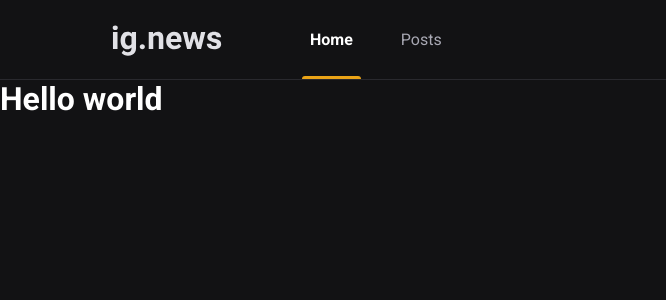
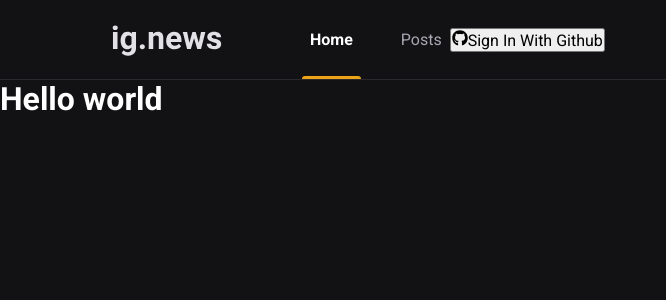
Before and after one commit to wdrik/ignews, a Next.js app: page / in a window 1280 px wide. Shown: the top 300 px of the page, without its empty margins (0-666 px from the left). Built offline with nearby package versions, Linux system fonts and the light colour scheme.

Commit message:
feat: add sign in component

```diff
--- a/package.json
+++ b/package.json
@@ -11,6 +11,7 @@
     "next": "10.2.2",
     "react": "17.0.2",
     "react-dom": "17.0.2",
+    "react-icons": "^4.2.0",
     "sass": "^1.34.1"
   },
   "devDependencies": {
--- a/src/components/Header/index.tsx
+++ b/src/components/Header/index.tsx
@@ -1,3 +1,5 @@
+import { SignInButton } from "../SignInButton";
+
 import styles from "./styles.module.scss";
 
 export function Header() {
@@ -9,6 +11,8 @@
           <a className={styles.active}>Home</a>
           <a>Posts</a>
         </nav>
+
+        <SignInButton />
       </div>
     </header>
   );
--- /dev/null
+++ b/src/components/SignInButton/index.tsx
@@ -0,0 +1,12 @@
+import { FaGithub } from "react-icons/fa";
+
+import styles from "./styles.module.scss";
+
+export function SignInButton() {
+  return (
+    <button type="button">
+      <FaGithub />
+      Sign In With Github
+    </button>
+  );
+}
--- a/src/pages/_document.tsx
+++ b/src/pages/_document.tsx
@@ -13,6 +13,7 @@
 
           <link rel="shortcut icon" href="/favicon.png" type="image/png" />
         </Head>
+
         <body>
           <Main />
           <NextScript />
```
Also changed, not shown: src/components/SignInButton/styles.module.scss (added), 1 other file (tests, documents, lock files or other folders).
